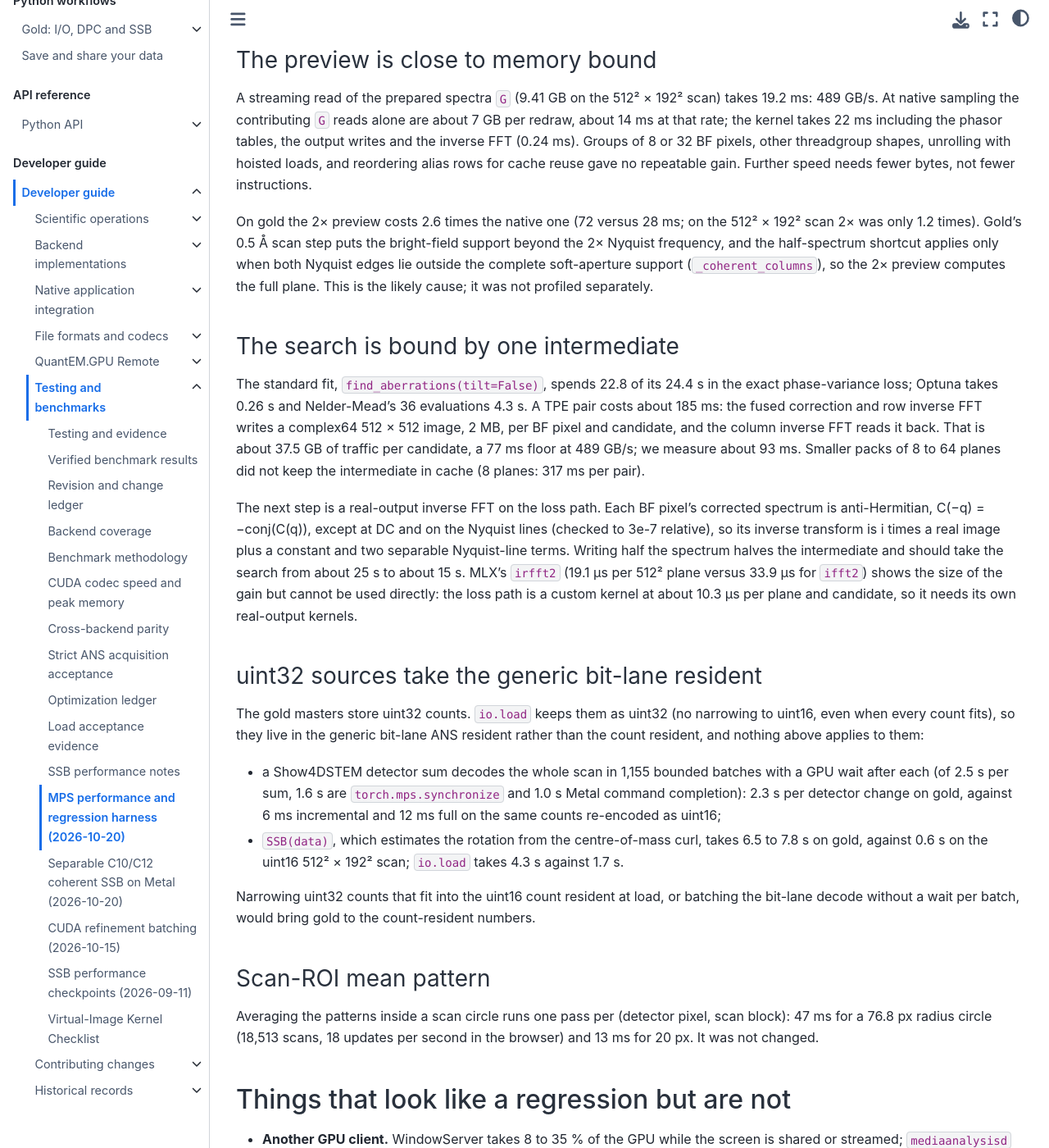
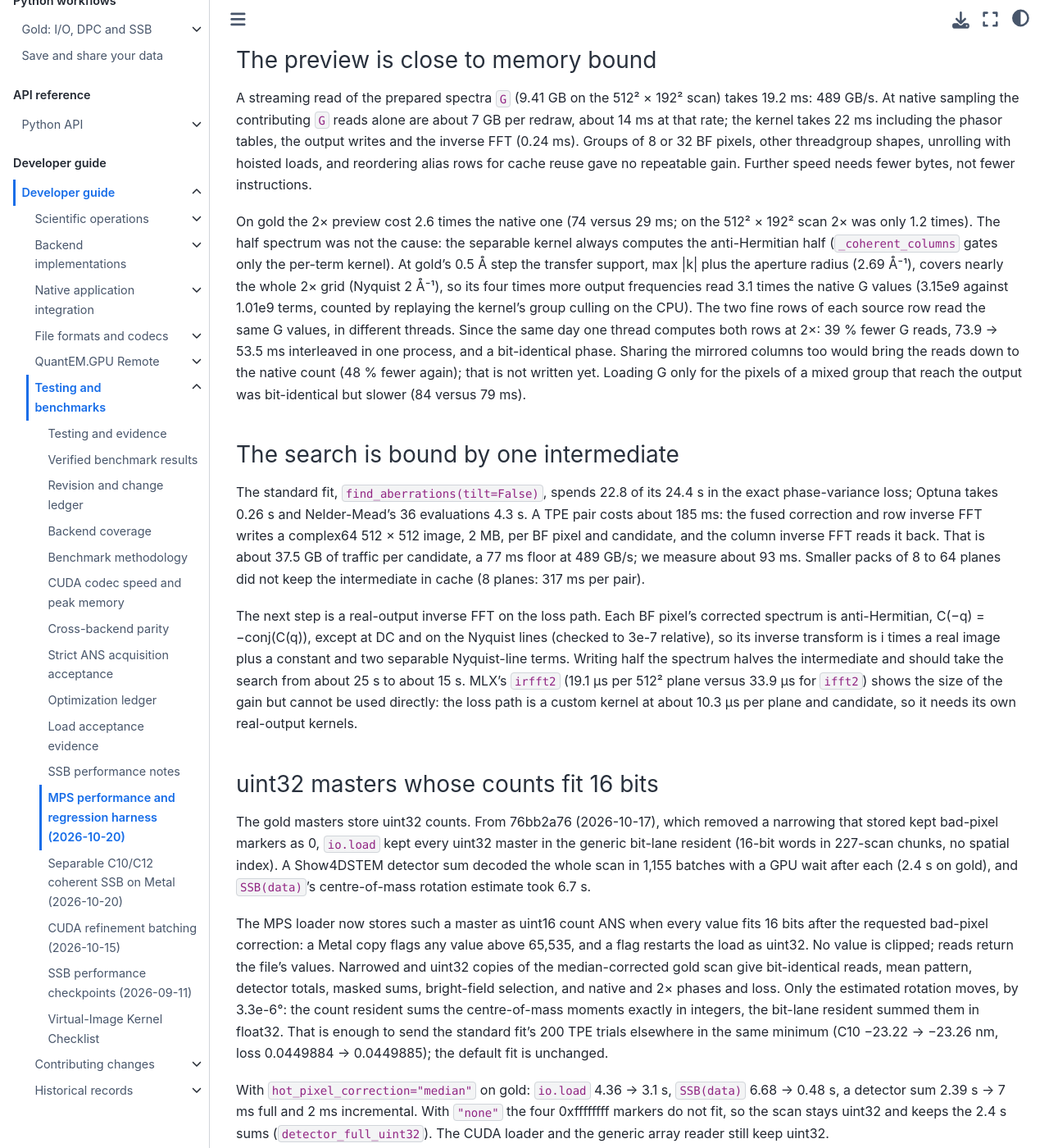
Before and after one commit to bobleesj/quantem.gpu, a Jupyter Book: the page built from docs/maintainer/2026-10-20-mps-performance.md, in a window 1280 px wide and 1400 px high, scrolled down 1998 px. Shown: the whole window at 82% size. Built offline with Jupyter Book 1.0.4 settings and Sphinx 7.4.7 and the Sphinx Book theme 1.1.4, drawn with Linux system fonts in a browser that asks for light colours; pages that are not in the unit, such as notebooks, are missing from menus; some of the changed text lies outside the part shown.

Commit message:
Explain the gold uint32 storage and 2x preview findings in the 2026-10-20 MPS notes
Record why gold's uint32 masters took the bit-lane resident and what storing them as uint16 changes (only the float32-summed rotation estimate moves, by 3.3e-6 degrees), and why the 2x preview cost 2.6 times native: the separable kernel already used the half spectrum, but at a 0.5 A step the support covers the whole 2x grid and the two rows of a source row read G twice.

```diff
--- a/docs/maintainer/2026-10-20-mps-performance.md
+++ b/docs/maintainer/2026-10-20-mps-performance.md
@@ -89,12 +89,20 @@ including the phasor tables, the output writes and the inverse FFT
 with hoisted loads, and reordering alias rows for cache reuse gave no
 repeatable gain. Further speed needs fewer bytes, not fewer instructions.
 
-On gold the 2× preview costs 2.6 times the native one (72 versus 28 ms; on
-the 512² × 192² scan 2× was only 1.2 times). Gold's 0.5 Å scan step puts the
-bright-field support beyond the 2× Nyquist frequency, and the half-spectrum
-shortcut applies only when both Nyquist edges lie outside the complete
-soft-aperture support (`_coherent_columns`), so the 2× preview computes the
-full plane. This is the likely cause; it was not profiled separately.
+On gold the 2× preview cost 2.6 times the native one (74 versus 29 ms; on
+the 512² × 192² scan 2× was only 1.2 times). The half spectrum was not the
+cause: the separable kernel always computes the anti-Hermitian half
+(`_coherent_columns` gates only the per-term kernel). At gold's 0.5 Å step the
+transfer support, max |k| plus the aperture radius (2.69 Å⁻¹), covers nearly
+the whole 2× grid (Nyquist 2 Å⁻¹), so its four times more output frequencies
+read 3.1 times the native G values (3.15e9 against 1.01e9 terms, counted by
+replaying the kernel's group culling on the CPU). The two fine rows of each
+source row read the same G values, in different threads. Since the same day
+one thread computes both rows at 2×: 39 % fewer G reads, 73.9 → 53.5 ms
+interleaved in one process, and a bit-identical phase. Sharing the mirrored
+columns too would bring the reads down to the native count (48 % fewer
+again); that is not written yet. Loading G only for the pixels of a mixed
+group that reach the output was bit-identical but slower (84 versus 79 ms).
 
 ### The search is bound by one intermediate
 
@@ -116,25 +124,32 @@ from about 25 s to about 15 s. MLX's `irfft2` (19.1 µs per 512² plane versus
 the loss path is a custom kernel at about 10.3 µs per plane and candidate, so
 it needs its own real-output kernels.
 
-### uint32 sources take the generic bit-lane resident
+### uint32 masters whose counts fit 16 bits
 
-The gold masters store uint32 counts. `io.load` keeps them as uint32 (no
-narrowing to uint16, even when every count fits), so they live in the generic
-bit-lane ANS resident rather than the count resident, and nothing above
-applies to them:
+The gold masters store uint32 counts. From 76bb2a76 (2026-10-17), which
+removed a narrowing that stored kept bad-pixel markers as 0, `io.load` kept
+every uint32 master in the generic bit-lane resident (16-bit words in
+227-scan chunks, no spatial index). A Show4DSTEM detector sum decoded the
+whole scan in 1,155 batches with a GPU wait after each (2.4 s on gold), and
+`SSB(data)`'s centre-of-mass rotation estimate took 6.7 s.
 
-- a Show4DSTEM detector sum decodes the whole scan in 1,155 bounded batches
-  with a GPU wait after each (of 2.5 s per sum, 1.6 s are
-  `torch.mps.synchronize` and 1.0 s Metal command completion): 2.3 s per
-  detector change on gold, against 6 ms incremental and 12 ms full on the
-  same counts re-encoded as uint16;
-- `SSB(data)`, which estimates the rotation from the centre-of-mass curl,
-  takes 6.5 to 7.8 s on gold, against 0.6 s on the uint16 512² × 192² scan;
-  `io.load` takes 4.3 s against 1.7 s.
+The MPS loader now stores such a master as uint16 count ANS when every
+value fits 16 bits after the requested bad-pixel correction: a Metal copy
+flags any value above 65,535, and a flag restarts the load as uint32. No
+value is clipped; reads return the file's values. Narrowed and uint32 copies
+of the median-corrected gold scan give bit-identical reads, mean pattern,
+detector totals, masked sums, bright-field selection, and native and 2×
+phases and loss. Only the estimated rotation moves, by 3.3e-6°: the count
+resident sums the centre-of-mass moments exactly in integers, the bit-lane
+resident summed them in float32. That is enough to send the standard fit's
+200 TPE trials elsewhere in the same minimum (C10 −23.22 → −23.26 nm, loss
+0.0449884 → 0.0449885); the default fit is unchanged.
 
-Narrowing uint32 counts that fit into the uint16 count resident at load, or
-batching the bit-lane decode without a wait per batch, would bring gold to
-the count-resident numbers.
+With `hot_pixel_correction="median"` on gold: `io.load` 4.36 → 3.1 s,
+`SSB(data)` 6.68 → 0.48 s, a detector sum 2.39 s → 7 ms full and 2 ms
+incremental. With `"none"` the four 0xffffffff markers do not fit, so the
+scan stays uint32 and keeps the 2.4 s sums (`detector_full_uint32`). The
+CUDA loader and the generic array reader still keep uint32.
 
 ### Scan-ROI mean pattern
 
@@ -201,8 +216,8 @@ checkout had local edits, and no file paths.
 | `search_candidate` | half of one TPE pair of the exact loss |
 | `find_aberrations` | the default fit, once (joint tilt fit on both branches of the estimated rotation) |
 | `find_aberrations_standard` | one standard `tilt=False` fit at the kept rotation, once |
-| `detector_full_uint32` | a Show4DSTEM detector sum on gold as loaded |
-| `detector_update`, `detector_full` | the same on the counts as a uint16 count resident: a half-pixel disk move (incremental) and an alternating disk / annulus (full) |
+| `detector_update`, `detector_full` | a Show4DSTEM detector sum on gold as loaded (uint16 counts): a half-pixel disk move (incremental) and an alternating disk / annulus (full) |
+| `detector_full_uint32` | the alternating sum on gold loaded with `hot_pixel_correction="none"`, which keeps uint32 |
 
 `compare` exits 1 when any p50 is slower than the baseline by more than its
 tolerance and by more than 0.5 ms. The default tolerance is 20 %; `io_load`
```
